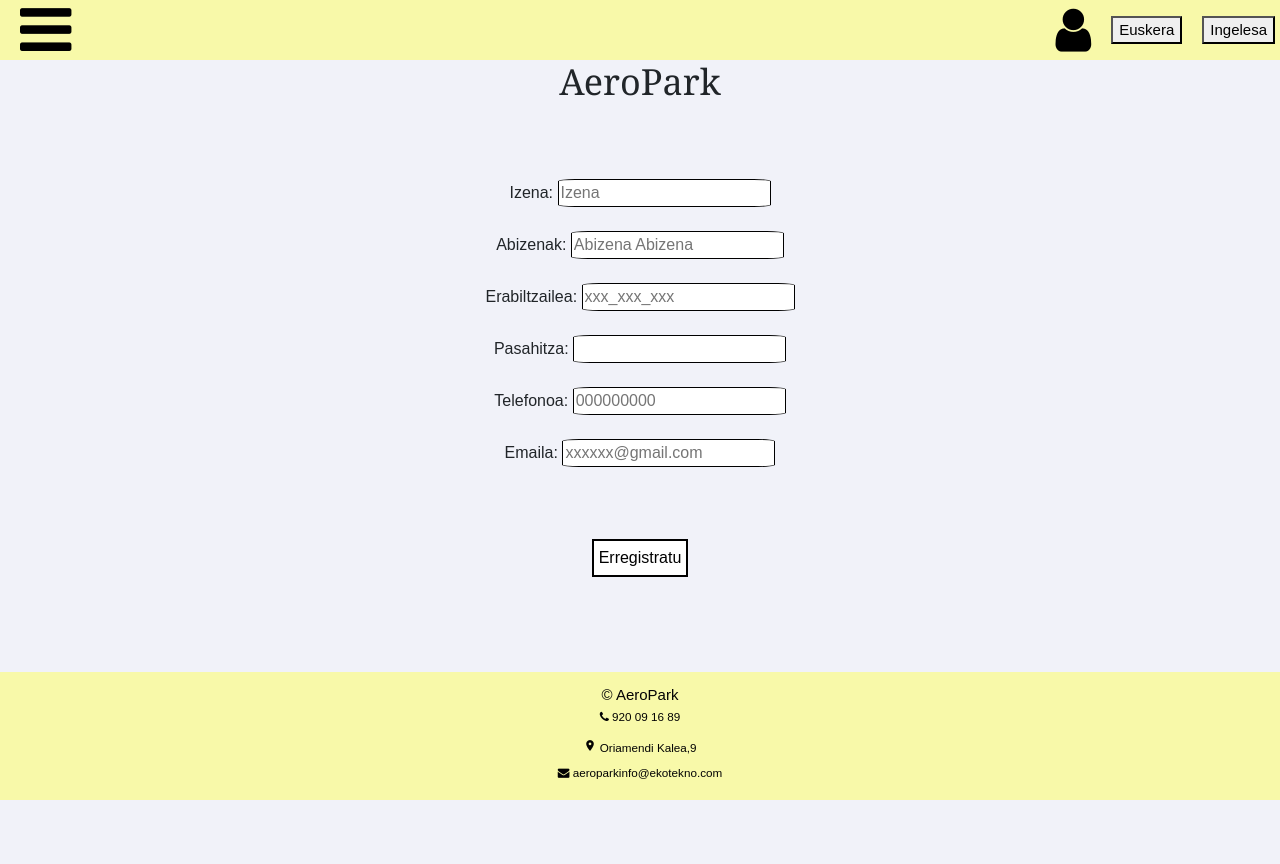
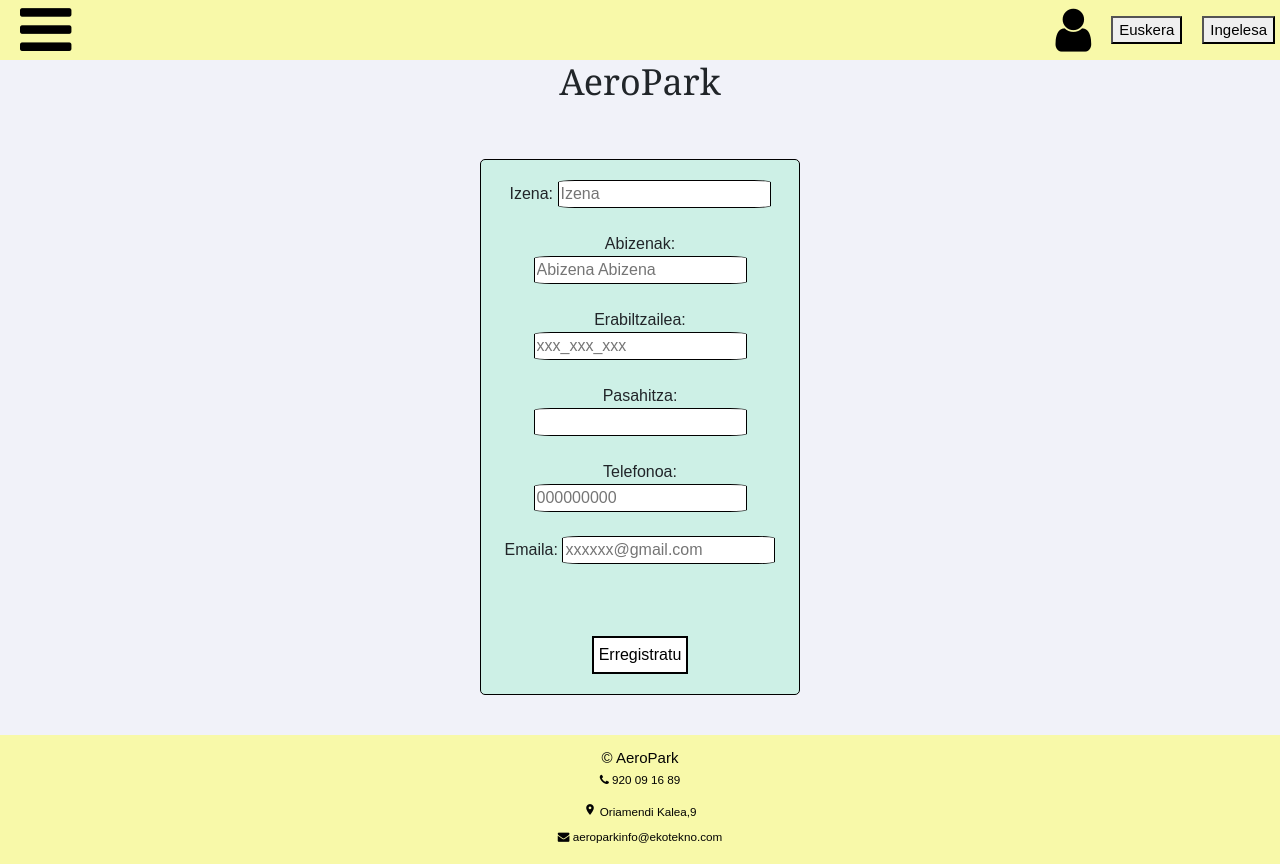
Before and after one commit to jul-aro-aye/Erronka3-3Taldea, a PHP site: page /erregistroOrria/erregistroOrria.php in a window 1280 px wide. Before the commit the page ends 800 px from the top, so only its background shows below. Run offline with PHP 8.4, Linux system fonts and the light colour scheme.

Commit message:
Logeatzeko orrietan itxura aldatuta

```diff
--- a/web/CSS+Irudiak/css.css
+++ b/web/CSS+Irudiak/css.css
@@ -358,6 +358,8 @@ label {
     padding: 10px;
 }
 
+
+
 @media screen and (min-width: 480px) {
 
     .header {
@@ -386,10 +388,6 @@ label {
     #zerAurkituLista {
         text-align: center;
         list-style-type: none;
-    }
-
-    #saioaHasiForm {
-        text-align: center;
     }
 
     #euskera {
@@ -438,9 +436,6 @@ label {
         text-align: center;
     }
 
-    #erregistroForm {
-        text-align: center;
-    }
 
     #berrienIrudiak {
         width: 250px;
--- /dev/null
+++ b/web/erregistroOrria/erregistroOrria.css
@@ -0,0 +1,21 @@
+#erregistroForm {
+    text-align: center;
+    border: 1px solid black;
+    border-radius: 5px;
+    padding: 20px;
+    width: 88%;
+    margin: auto;
+    margin-bottom: 20px;
+    background-color: rgb(205, 240, 230);
+    margin-bottom: 40px;
+}
+
+
+
+@media screen and (min-width: 480px) {
+
+    #erregistroForm {
+        width: 25%;
+    }
+
+}
--- a/web/erregistroOrria/erregistroOrria.php
+++ b/web/erregistroOrria/erregistroOrria.php
@@ -16,6 +16,7 @@ require_once("../konfigurazioa/layoutTop.php");
     ?>
 
     <title>Erregistroa</title>
+    <link rel="stylesheet" href="erregistroOrria.css">
 </head>
 
 <body>
```
Also changed, not shown: web/saioaHasi/saioaHasi.css (+18 -0 lines).
